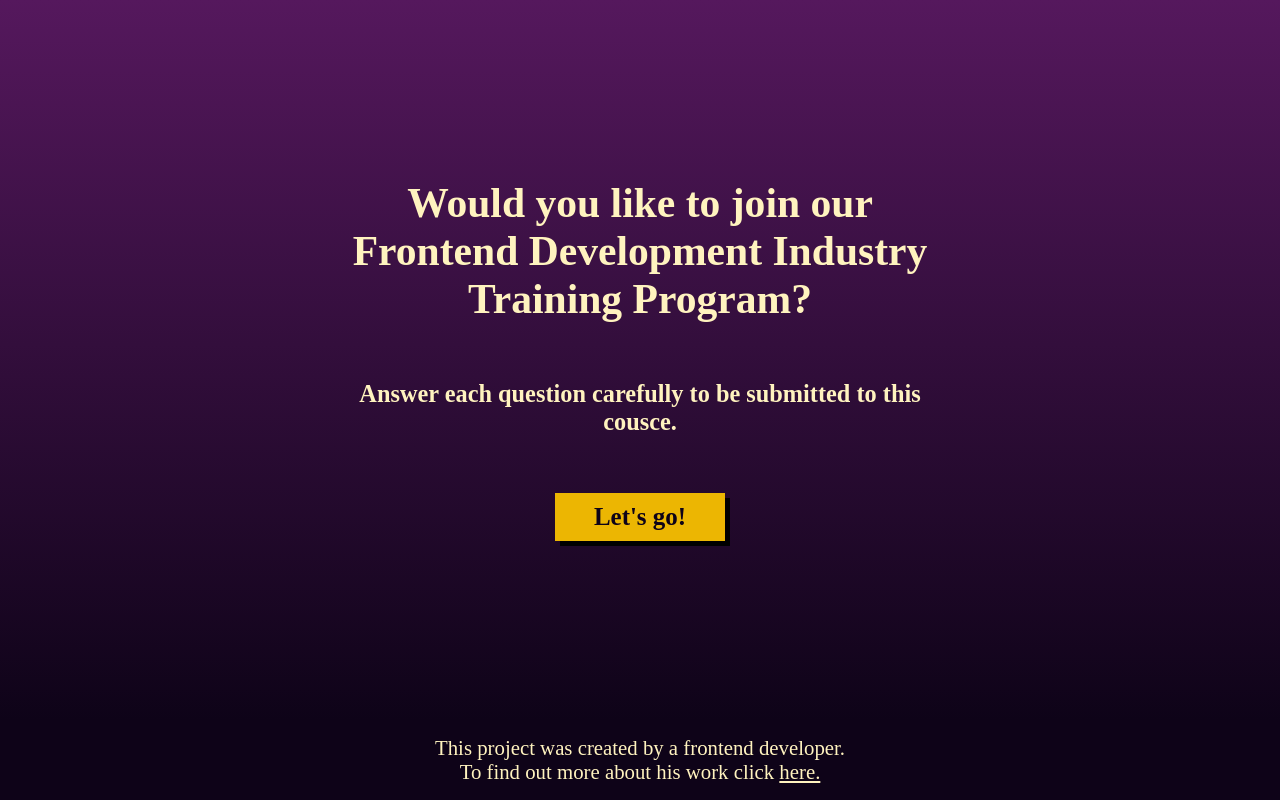
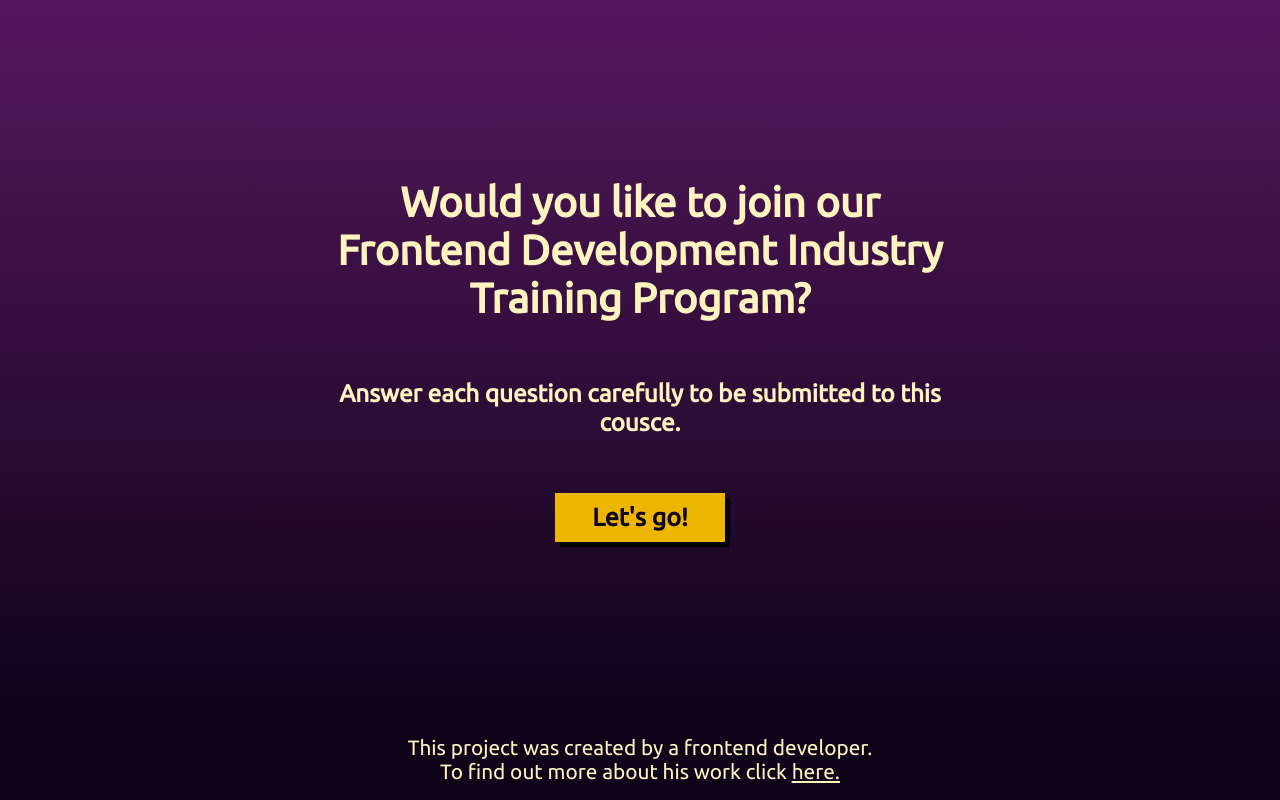
Before and after one commit to kostas23Github/Interactive_form, a website with bundled scripts: page index.html in a window 1280 px wide. Built offline with nearby package versions, Linux system fonts and the light colour scheme.

Commit message:
Fix font-family.

```diff
--- a/styles.css
+++ b/styles.css
@@ -14,6 +14,9 @@
     light text       #fff3bf
     dark text        #0e0318
 */
+
+@import url('https://fonts.googleapis.com/css2?family=Ubuntu&display=swap');
+
 :root {
   --text-light: #fff3bf;
   --text-dark: #0e0318;
@@ -22,13 +25,16 @@
   --yellow-hover: #ce8e02;
   --yellow: #ecb602;
   --error: #dc143c; /*crimson*/
+  --ubuntu: 'Ubuntu',
+    sans-serif;
 }
 
 html,
 body {
   margin: 0;
   padding: 0;
-  font-family: "Ubuntu", "sans-serif";
+  font-family: var(--ubuntu);
+  /* font-family: 'Courier New', Courier, monospace; */
   color: var(--text-light);
   overflow-y: hidden;
 }
```
